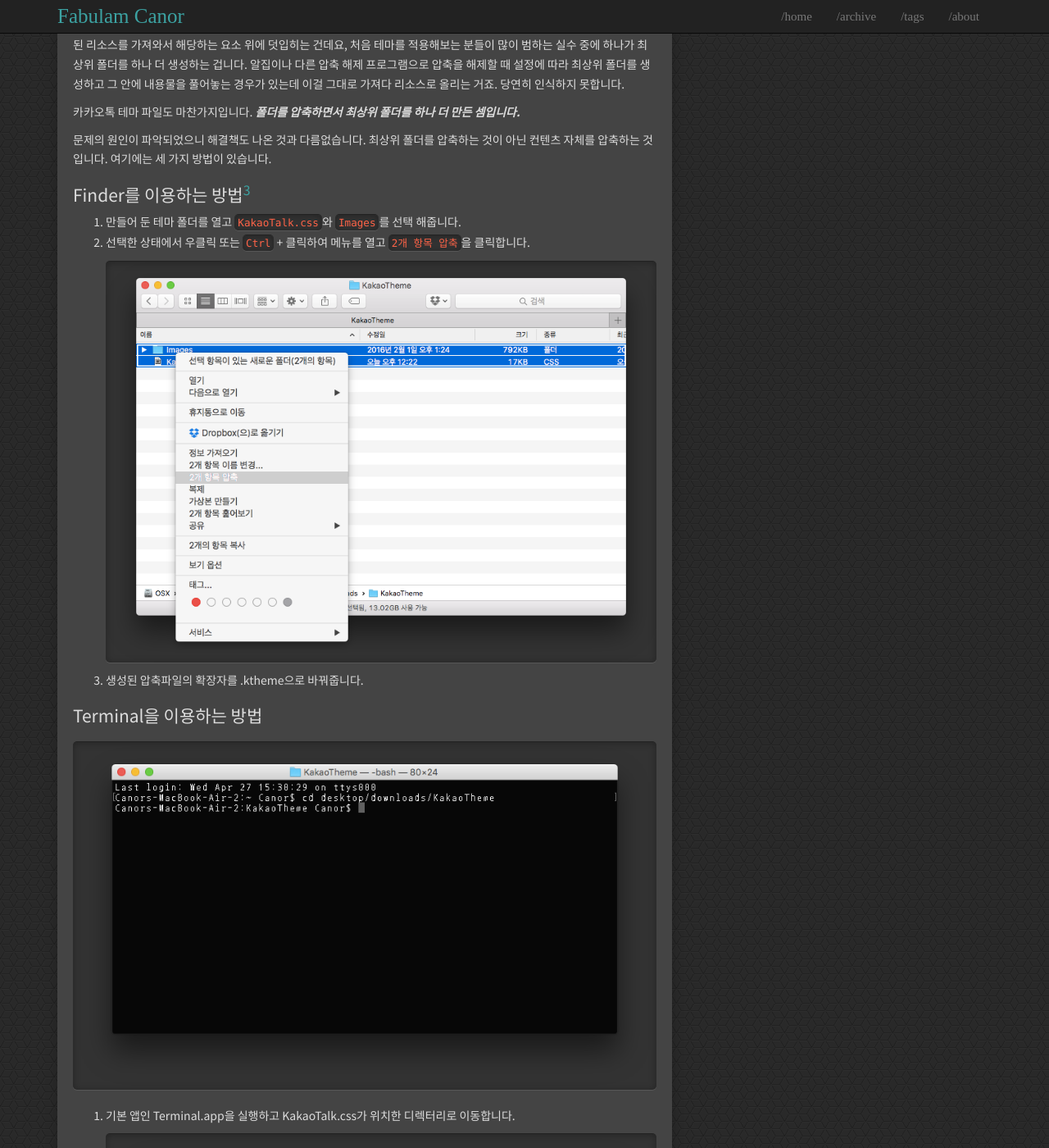
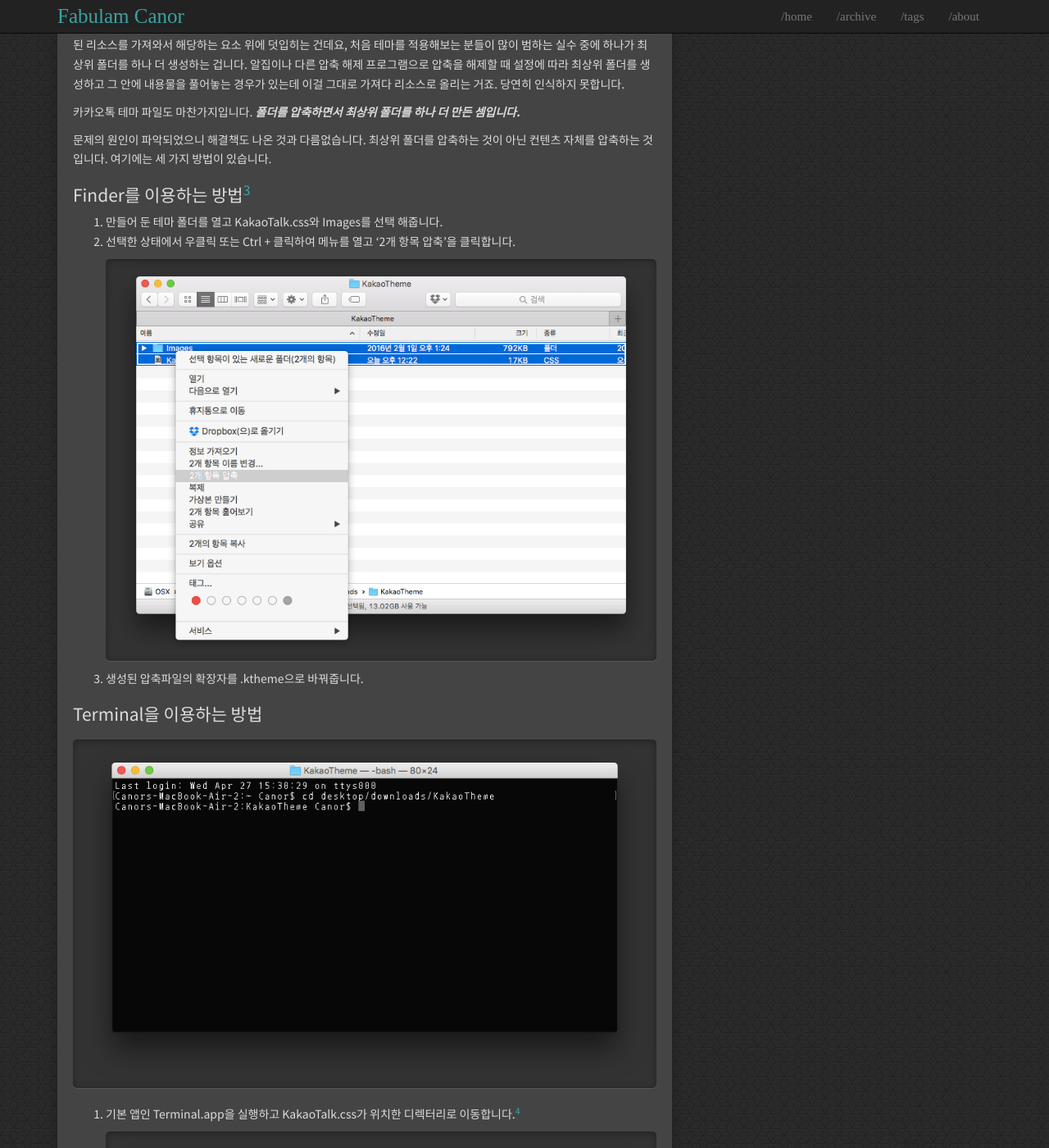
Before and after one commit to Canorus/canorus.github.io, a Jekyll site: the page built from _posts/2016-04-27-problem_on_kakaotalk_user_theme.md, in a window 1280 px wide and 1400 px high, scrolled down 522 px. Shown: the whole window at 82% size. Built offline with Jekyll 4.4.1, drawn with Linux system fonts in a browser that asks for light colours; some of the changed text lies outside the part shown.

Commit message:
problem on kakaotalk user theme

```diff
--- a/_posts/2016-04-27-problem_on_kakaotalk_user_theme.md
+++ b/_posts/2016-04-27-problem_on_kakaotalk_user_theme.md
@@ -27,8 +27,8 @@
 
 ## Finder를 이용하는 방법[^3]
 
-1. 만들어 둔 테마 폴더를 열고 `KakaoTalk.css`와 `Images`를 선택 해줍니다.
-2. 선택한 상태에서 우클릭 또는 `Ctrl` + 클릭하여 메뉴를 열고 `2개 항목 압축`을 클릭합니다.
+1. 만들어 둔 테마 폴더를 열고 KakaoTalk.css와 Images를 선택 해줍니다.
+2. 선택한 상태에서 우클릭 또는 Ctrl + 클릭하여 메뉴를 열고 '2개 항목 압축'을 클릭합니다.
 ![](/Resources/2016-04-27/2개항목압축.png){: center-image :}
 3. 생성된 압축파일의 확장자를 .ktheme으로 바꿔줍니다.
 
@@ -37,12 +37,13 @@
 ## Terminal을 이용하는 방법
 
 ![](/Resources/2016-04-27/navtothemefiles.png){: center-image :}
-
-1. 기본 앱인 Terminal.app을 실행하고 KakaoTalk.css가 위치한 디렉터리로 이동합니다. <!-- 저 같은 경우는 데스크탑에 downloads 폴더를 만들어두고 그 안에서 작업하는 경우가 많으므로 cd desktop/downloads 를 입력하고 return을 눌러줍니다.-->
+1. 기본 앱인 Terminal.app을 실행하고 KakaoTalk.css가 위치한 디렉터리로 이동합니다.[^4]
 ![](/Resources/2016-04-27/zipcommand.png){: center-image :}*예시. 파일이름을 `KakaoTheme`으로 한 경우*
-2. `zip -X {파일이름} *` 을 입력하고 return을 눌러줍니다. ***대소문자, 띄어쓰기 모두 준수하셔야 합니다.*** -X 옵션은 .DS_Store를 포함하지 않고 압축하는 옵션이고, 해당 명령어는 디렉터리 내부의 파일을 모두 압축하는 명령어입니다.
+2. `zip -X {파일이름} *` 을 입력하고 return을 눌러줍니다. ***대소문자, 띄어쓰기 모두 준수하셔야 합니다.*** -X 옵션은 .DS_Store 와 같은 부스러기 파일들을 포함하지 않고 압축하는 옵션이고, 해당 명령어는 디렉터리 내부의 파일을 모두 압축하는 명령어입니다.
 ![](/Resources/2016-04-27/final.png)
 3. 생성된 압축파일의 확장자를 .ktheme으로 바꿔줍니다.
+
+[^4]: 저 같은 경우는 데스크탑에 downloads 폴더를 만들어두고 그 안에 KakaoTheme이라는 폴더를 만들어서 작업하였으므로 `cd desktop/downloads/Kakaotheme`을 입력하고 return을 눌러줍니다. 여기서는 대소문자 구별을 하지 않습니다.
 
 ## 서드파티 앱을 사용하는 방법
 
```
